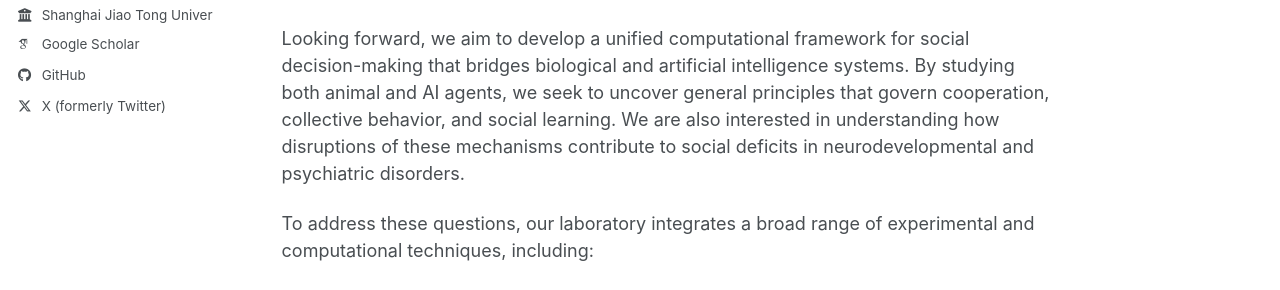
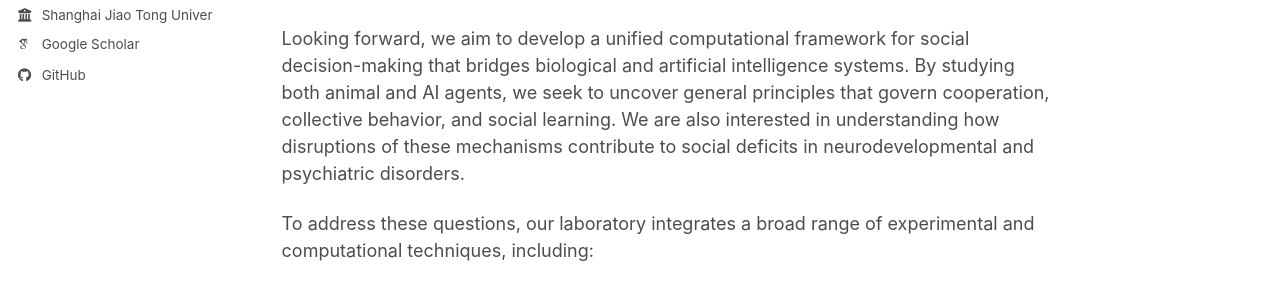
Before and after one commit to MengpingJiang/mengpingjiang.github.io, a Jekyll site: the page built from _pages/about.md, in a window 1280 px wide. Shown: the part 495-785 px from the top of the page. Built offline with Jekyll 4.4.1, drawn with Linux system fonts in a browser that asks for light colours; some web fonts are replaced; a script bundle is joined from its source files by our own code; library files that are not in the unit come from our copies.

Commit message:
Update _config.yml

```diff
--- a/_config.yml
+++ b/_config.yml
@@ -74,7 +74,7 @@ author:
   steam            : # Username
   telegram         : # URL
   tumblr           : # Username
-  twitter          : "JanineJiang22"
+  twitter          : #"JanineJiang22"
   vine             : # Username
   weibo            : # Username
   wikipedia        : # Username
```
